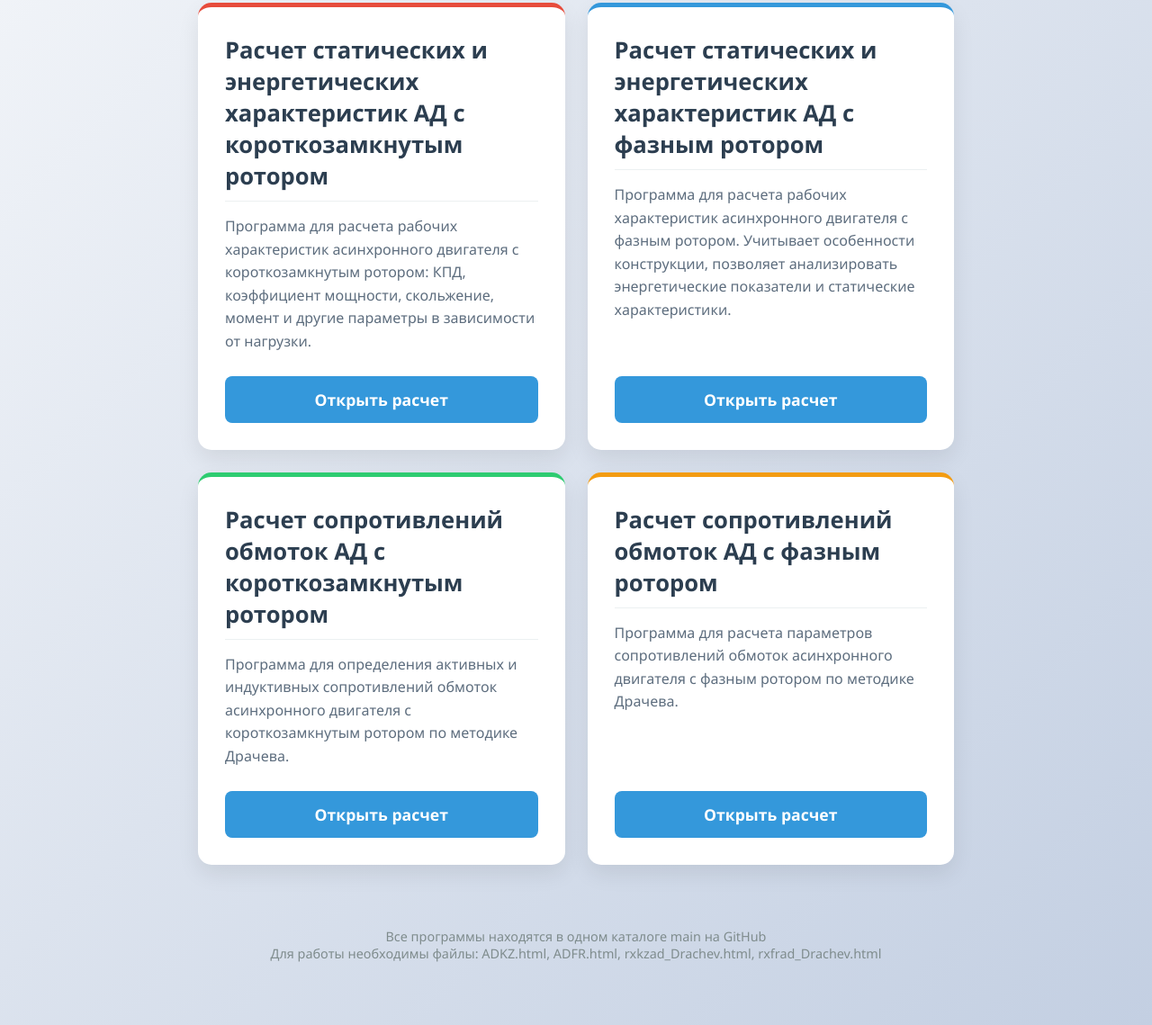
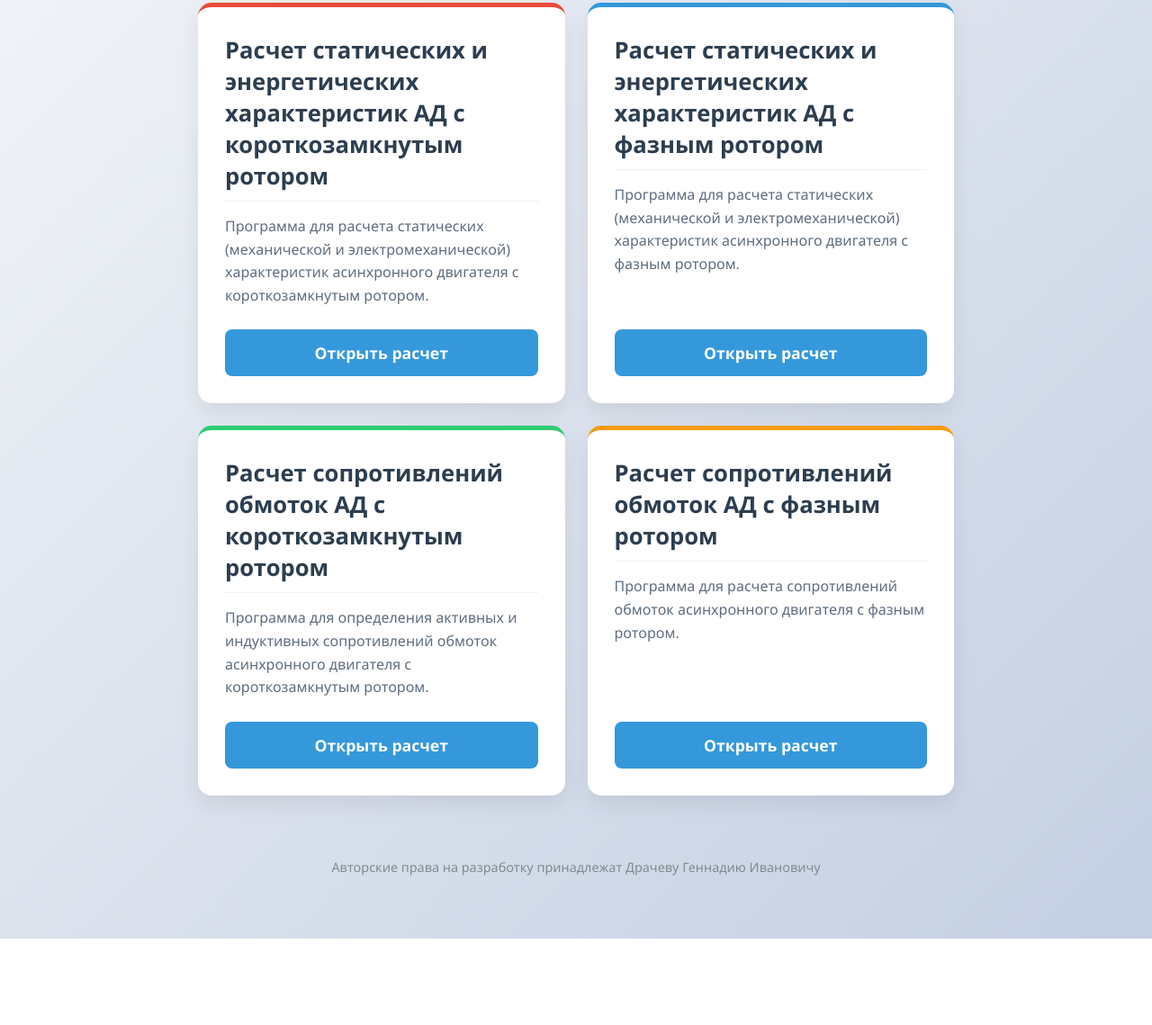
Before and after one commit to epasusu/Web-Interface-for-Motor-Parameter-Calculation, a plain HTML site: page index.html in a window 1280 px wide. Shown: the part 269-1408 px from the top of the page at 90% size. After the commit the page ends 1312 px from the top, so only its background shows below. Drawn offline with Linux system fonts and the light colour scheme.

Commit message:
Update index.html

```diff
--- a/index.html
+++ b/index.html
@@ -3,7 +3,7 @@
 <head>
     <meta charset="UTF-8">
     <meta name="viewport" content="width=device-width, initial-scale=1.0">
-    <title>Расчеты асинхронных двигателей</title>
+    <title>Расчет характеристик асинхронного двигателя</title>
     <style>
         * {
             margin: 0;
@@ -150,39 +150,38 @@
 <body>
     <div class="container">
         <header>
-            <h1>Расчеты асинхронных двигателей</h1>
+            <h1>Расчет асинхронного двигателя</h1>
             <p class="subtitle">Программы для расчета статических, энергетических характеристик и сопротивлений обмоток</p>
         </header>
 
         <main class="links-container">
             <div class="link-card">
                 <h2 class="link-title">Расчет статических и энергетических характеристик АД с короткозамкнутым ротором</h2>
-                <p class="link-description">Программа для расчета рабочих характеристик асинхронного двигателя с короткозамкнутым ротором: КПД, коэффициент мощности, скольжение, момент и другие параметры в зависимости от нагрузки.</p>
+                <p class="link-description">Программа для расчета статических (механической и электромеханической) характеристик асинхронного двигателя с короткозамкнутым ротором.</p>
                 <a href="ADKZ.html" class="link-button">Открыть расчет</a>
             </div>
 
             <div class="link-card">
                 <h2 class="link-title">Расчет статических и энергетических характеристик АД с фазным ротором</h2>
-                <p class="link-description">Программа для расчета рабочих характеристик асинхронного двигателя с фазным ротором. Учитывает особенности конструкции, позволяет анализировать энергетические показатели и статические характеристики.</p>
+                <p class="link-description">Программа для расчета статических (механической и электромеханической) характеристик асинхронного двигателя с фазным ротором. </p>
                 <a href="ADFR.html" class="link-button">Открыть расчет</a>
             </div>
 
             <div class="link-card">
                 <h2 class="link-title">Расчет сопротивлений обмоток АД с короткозамкнутым ротором</h2>
-                <p class="link-description">Программа для определения активных и индуктивных сопротивлений обмоток асинхронного двигателя с короткозамкнутым ротором по методике Драчева.</p>
+                <p class="link-description">Программа для определения активных и индуктивных сопротивлений обмоток асинхронного двигателя с короткозамкнутым ротором.</p>
                 <a href="rxkzad_Drachev.html" class="link-button">Открыть расчет</a>
             </div>
 
             <div class="link-card">
                 <h2 class="link-title">Расчет сопротивлений обмоток АД с фазным ротором</h2>
-                <p class="link-description">Программа для расчета параметров сопротивлений обмоток асинхронного двигателя с фазным ротором по методике Драчева.</p>
+                <p class="link-description">Программа для расчета сопротивлений обмоток асинхронного двигателя с фазным ротором.</p>
                 <a href="rxfrad_Drachev.html" class="link-button">Открыть расчет</a>
             </div>
         </main>
 
         <footer>
-            <p>Все программы находятся в одном каталоге main на GitHub</p>
-            <p>Для работы необходимы файлы: ADKZ.html, ADFR.html, rxkzad_Drachev.html, rxfrad_Drachev.html</p>
+            <p>Авторские права на разработку принадлежат Драчеву Геннадию Ивановичу</p>
         </footer>
     </div>
 </body>
```
